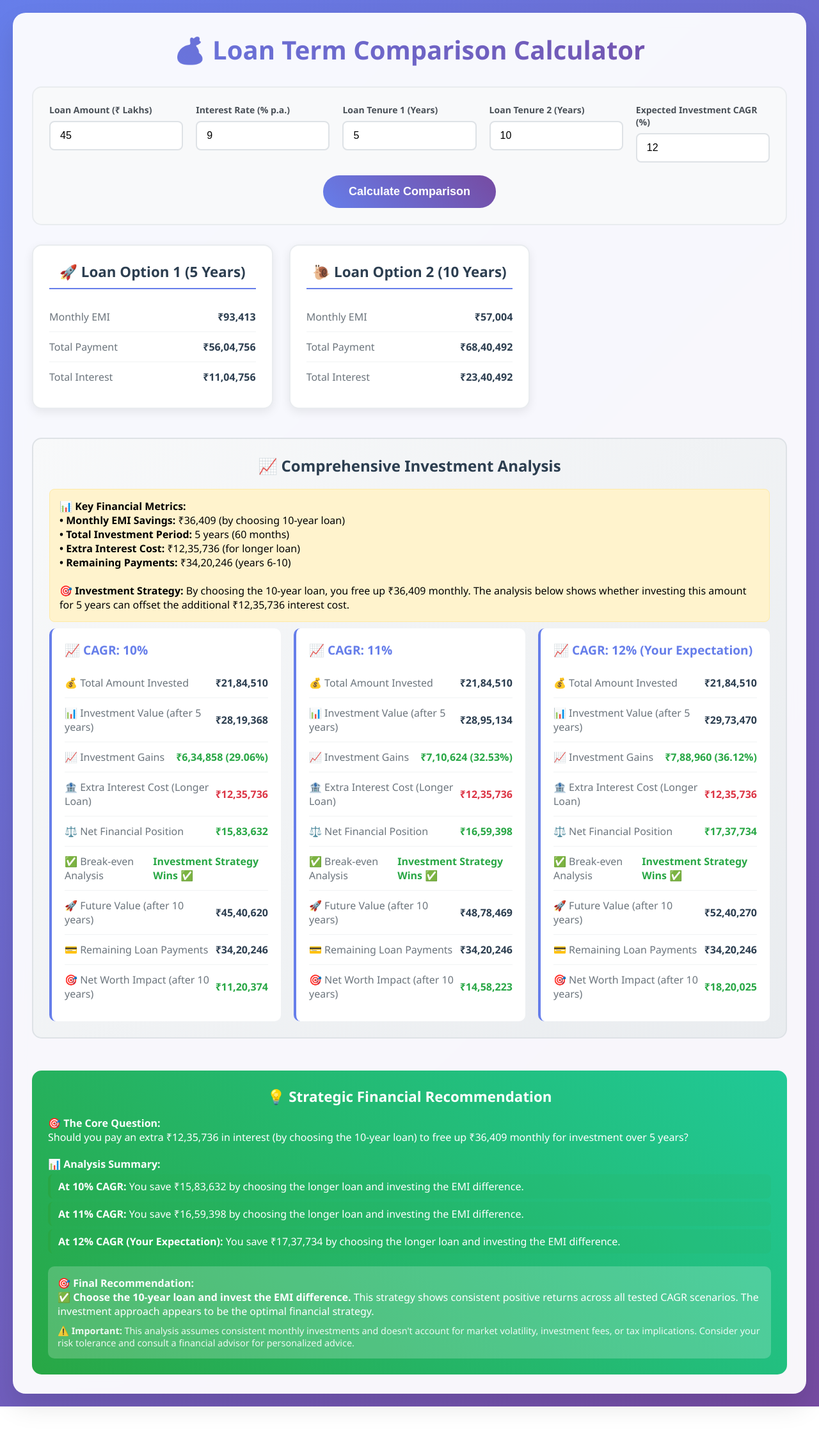
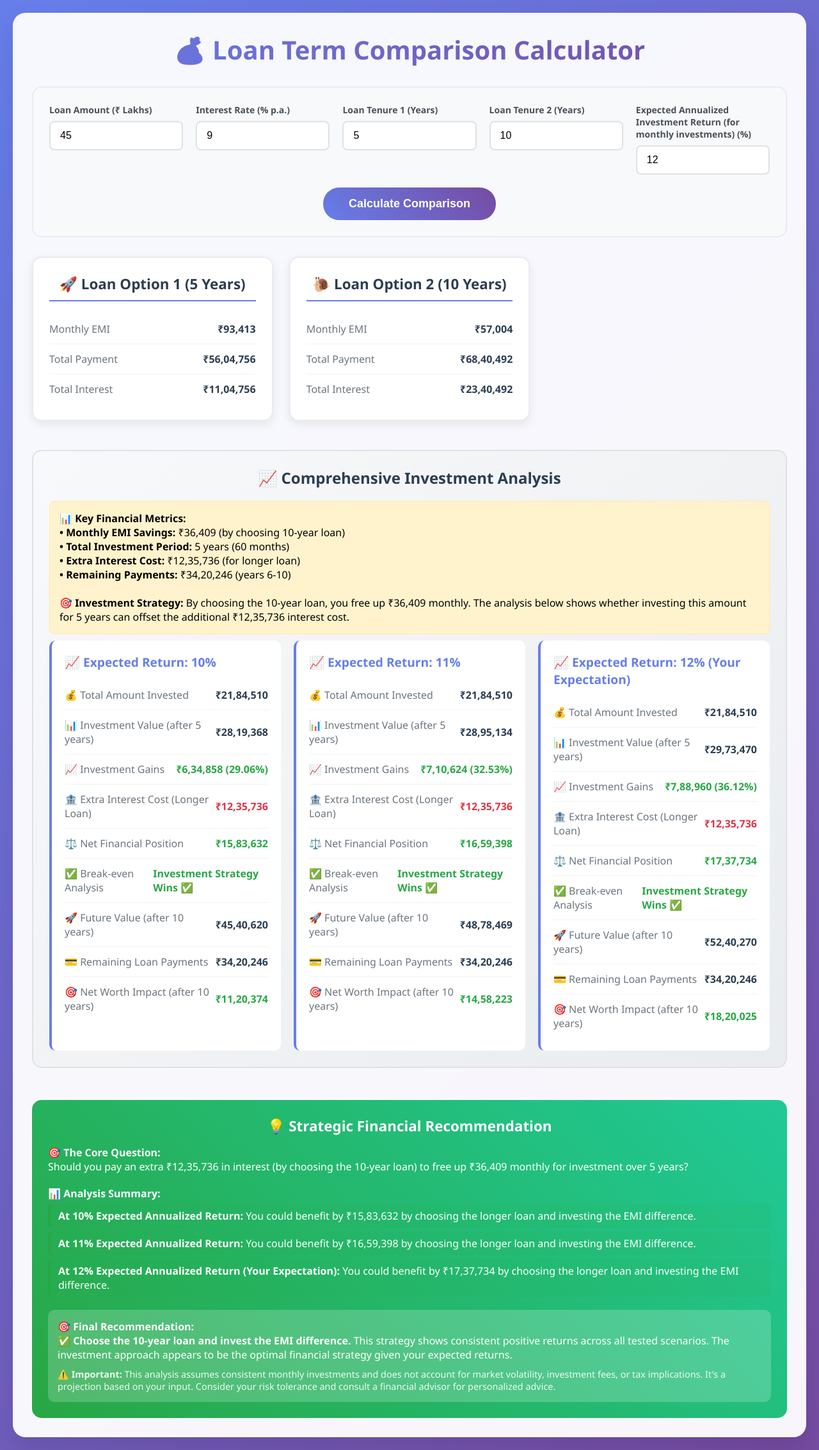
Before and after one commit to codificador21/loan-vs-investment, a React (Create React App) app: page / in a window 1280 px wide. Shown: the whole page at 64% size. Before the commit the page ends 2198 px from the top, so only its background shows below. Built offline with nearby package versions, Linux system fonts and the light colour scheme.

Commit message:
updated some investment terms

```diff
--- a/src/LoanTermComparisonCalculator.tsx
+++ b/src/LoanTermComparisonCalculator.tsx
@@ -200,7 +200,7 @@ const LoanTermComparisonCalculator: React.FC = () => {
                         <input type="number" id="tenure2" value={tenure2} onChange={(e) => setTenure2(e.target.value)} step="1" />
                     </div>
                     <div className="form-group">
-                        <label htmlFor="expectedCagr">Expected Investment CAGR (%)</label>
+                        <label htmlFor="expectedCagr">Expected Annualized Investment Return (for monthly investments) (%)</label>
                         <input type="number" id="expectedCagr" value={expectedCagr} onChange={(e) => setExpectedCagr(e.target.value)} step="0.1" />
                     </div>
                 </div>
@@ -241,7 +241,7 @@ const LoanTermComparisonCalculator: React.FC = () => {
                         <div className="cagr-analysis">
                             {results.investmentResults.map((result: InvestmentResult, index) => (
                                 <div key={index} className="cagr-scenario">
-                                    <h4>📈 CAGR: {result.cagr}% {result.cagr === parseFloat(expectedCagr) && "(Your Expectation)"}</h4>
+                                    <h4>📈 Expected Return: {result.cagr}% {result.cagr === parseFloat(expectedCagr) && "(Your Expectation)"}</h4>
 
                                     <div className="metric">
                                         <span className="metric-label">💰 Total Amount Invested</span>
@@ -318,8 +318,8 @@ const LoanTermComparisonCalculator: React.FC = () => {
                             <p><strong>📊 Analysis Summary:</strong></p>
                             {results.investmentResults.map(res => {
                                 const isPositive = res.netBenefit > 0;
-                                const breakEvenCAGR = results.extraInterestCost > 0 ?
-                                    (Math.pow(results.extraInterestCost / (results.emiDifference * results.shorterTenure * 12) + 1, 1/results.shorterTenure) - 1) * 100 : 0;
+                                // Recalculate breakEvenCAGR here if needed for display, otherwise rely on the one from previous logic.
+                                // For simplicity and consistency with the helper function, we'll just display the result.
 
                                 return (
                                     <p key={res.cagr} style={{
@@ -329,10 +329,10 @@ const LoanTermComparisonCalculator: React.FC = () => {
                                         borderRadius: '8px',
                                         borderLeft: `4px solid ${isPositive ? '#28a745' : '#dc3545'}`
                                     }}>
-                                        <strong>At {res.cagr}% CAGR{res.cagr === parseFloat(expectedCagr) && " (Your Expectation)"}:</strong>
+                                        <strong>At {res.cagr}% Expected Annualized Return{res.cagr === parseFloat(expectedCagr) && " (Your Expectation)"}:</strong>
                                         {isPositive ?
-                                            ` You save ${formatCurrency(res.netBenefit)} by choosing the longer loan and investing the EMI difference.` :
-                                            ` You lose ${formatCurrency(Math.abs(res.netBenefit))} compared to taking the shorter loan.`
+                                            ` You could benefit by ${formatCurrency(res.netBenefit)} by choosing the longer loan and investing the EMI difference.` :
+                                            ` You could incur an additional cost of ${formatCurrency(Math.abs(res.netBenefit))} compared to taking the shorter loan.`
                                         }
                                     </p>
                                 );
@@ -343,16 +343,16 @@ const LoanTermComparisonCalculator: React.FC = () => {
                             <p><strong>🎯 Final Recommendation:</strong></p>
                             {results.investmentResults.some(r => r.netBenefit > 0) ? (
                                 results.investmentResults.every(r => r.netBenefit > 0) ? (
-                                    <p>✅ <strong>Choose the {results.longerTenure}-year loan and invest the EMI difference.</strong> This strategy shows consistent positive returns across all tested CAGR scenarios. The investment approach appears to be the optimal financial strategy.</p>
+                                    <p>✅ <strong>Choose the {results.longerTenure}-year loan and invest the EMI difference.</strong> This strategy shows consistent positive returns across all tested scenarios. The investment approach appears to be the optimal financial strategy given your expected returns.</p>
                                 ) : (
-                                    <p>⚖️ <strong>The decision depends on your expected investment returns.</strong> If you're confident in achieving higher CAGRs ({results.investmentResults.filter(r => r.netBenefit > 0).map(r => r.cagr + '%').join(', ')}), choose the longer loan. Otherwise, the shorter loan provides more certainty.</p>
+                                    <p>⚖️ <strong>The decision depends on your expected investment returns.</strong> If you're confident in consistently achieving higher annualized returns ({results.investmentResults.filter(r => r.netBenefit > 0).map(r => r.cagr + '%').join(', ')}), choose the longer loan. Otherwise, the shorter loan provides more financial certainty by minimizing total interest paid.</p>
                                 )
                             ) : (
-                                <p>❌ <strong>Choose the {results.shorterTenure}-year loan.</strong> Based on the tested scenarios, the shorter loan term appears more cost-effective. The investment gains don't sufficiently offset the extra interest costs.</p>
+                                <p>❌ <strong>Choose the {results.shorterTenure}-year loan.</strong> Based on the tested scenarios, the shorter loan term appears more cost-effective. The potential investment gains are not sufficient to offset the extra interest costs incurred with the longer loan.</p>
                             )}
 
                             <p style={{ marginTop: '10px', fontSize: '0.9em', opacity: '0.9' }}>
-                                <strong>⚠️ Important:</strong> This analysis assumes consistent monthly investments and doesn't account for market volatility, investment fees, or tax implications. Consider your risk tolerance and consult a financial advisor for personalized advice.
+                                <strong>⚠️ Important:</strong> This analysis assumes consistent monthly investments and does not account for market volatility, investment fees, or tax implications. It's a projection based on your input. Consider your risk tolerance and consult a financial advisor for personalized advice.
                             </p>
                         </div>
                     </div>
```
